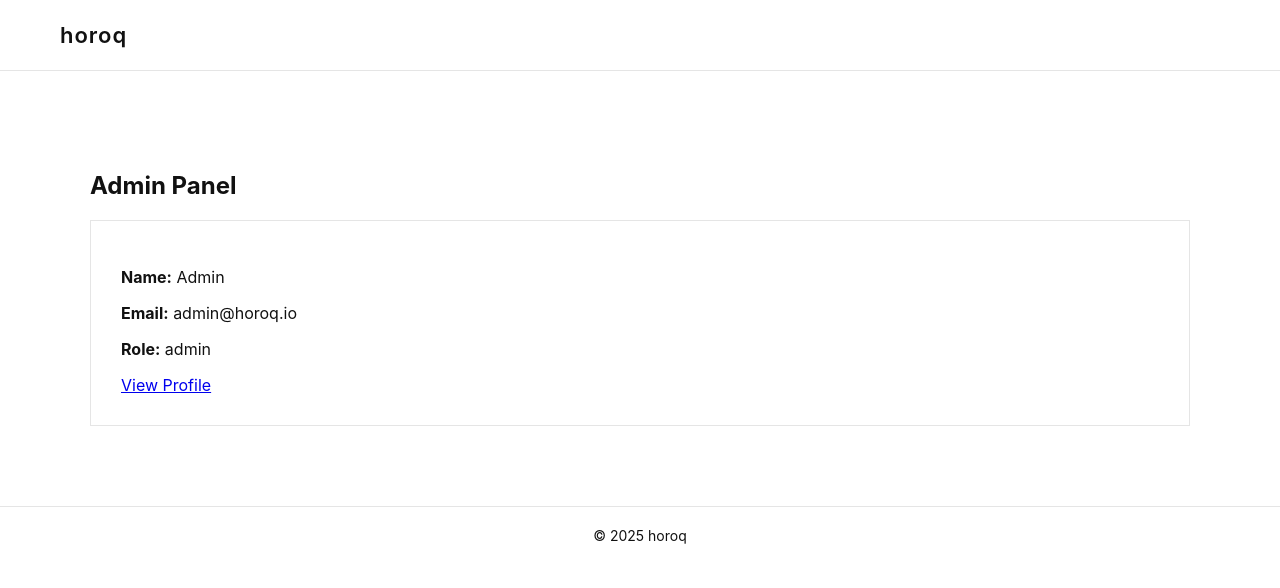
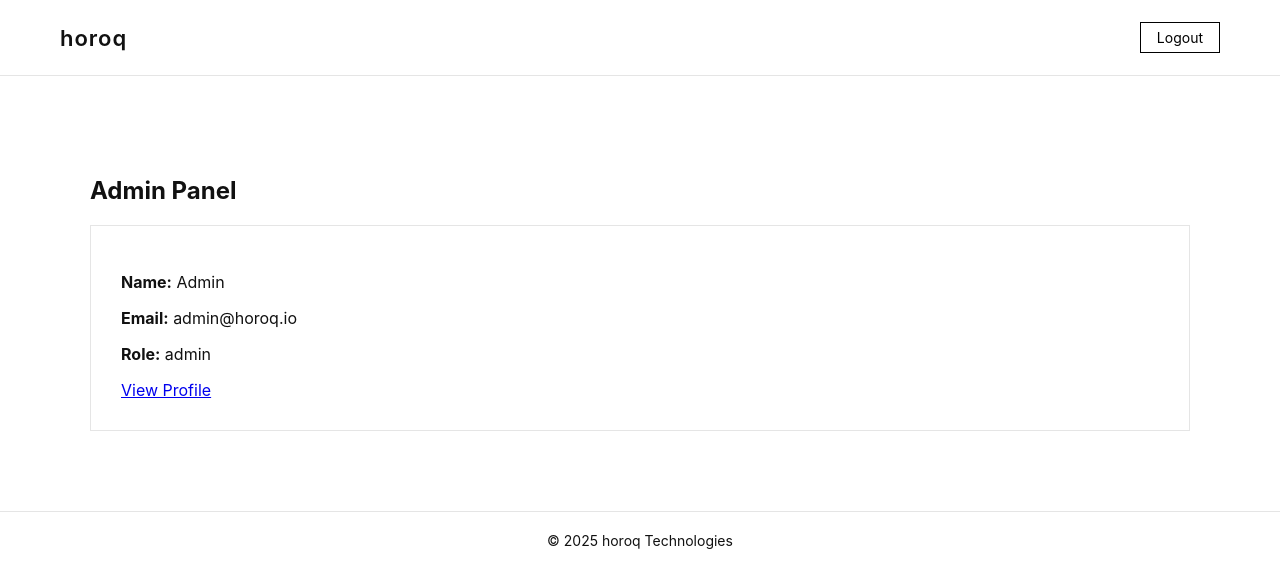
Before and after one commit to muhamedfarish/bac, a Flask app: page /admin in a window 1280 px wide. Shown: the top 588 px of the page. Run offline with Flask 3, Linux system fonts and the light colour scheme.

Commit message:
Update base.html

```diff
--- a/templates/base.html
+++ b/templates/base.html
@@ -1,16 +1,15 @@
 <!DOCTYPE html>
 <html>
 <head>
-    <title>{{ title or "horoq" }}</title>
+    <title>horoq</title>
     <link rel="stylesheet" href="/static/style.css">
+    <meta name="viewport" content="width=device-width, initial-scale=1">
 </head>
 <body>
 
 <header class="topbar">
     <div class="brand">horoq</div>
-    {% if session.user %}
-        <a class="logout" href="/logout">Logout</a>
-    {% endif %}
+    <a class="logout" href="/logout">Logout</a>
 </header>
 
 <main>
@@ -18,7 +17,7 @@
 </main>
 
 <footer>
-    © 2025 horoq
+    © 2025 horoq Technologies
 </footer>
 
 </body>
```
